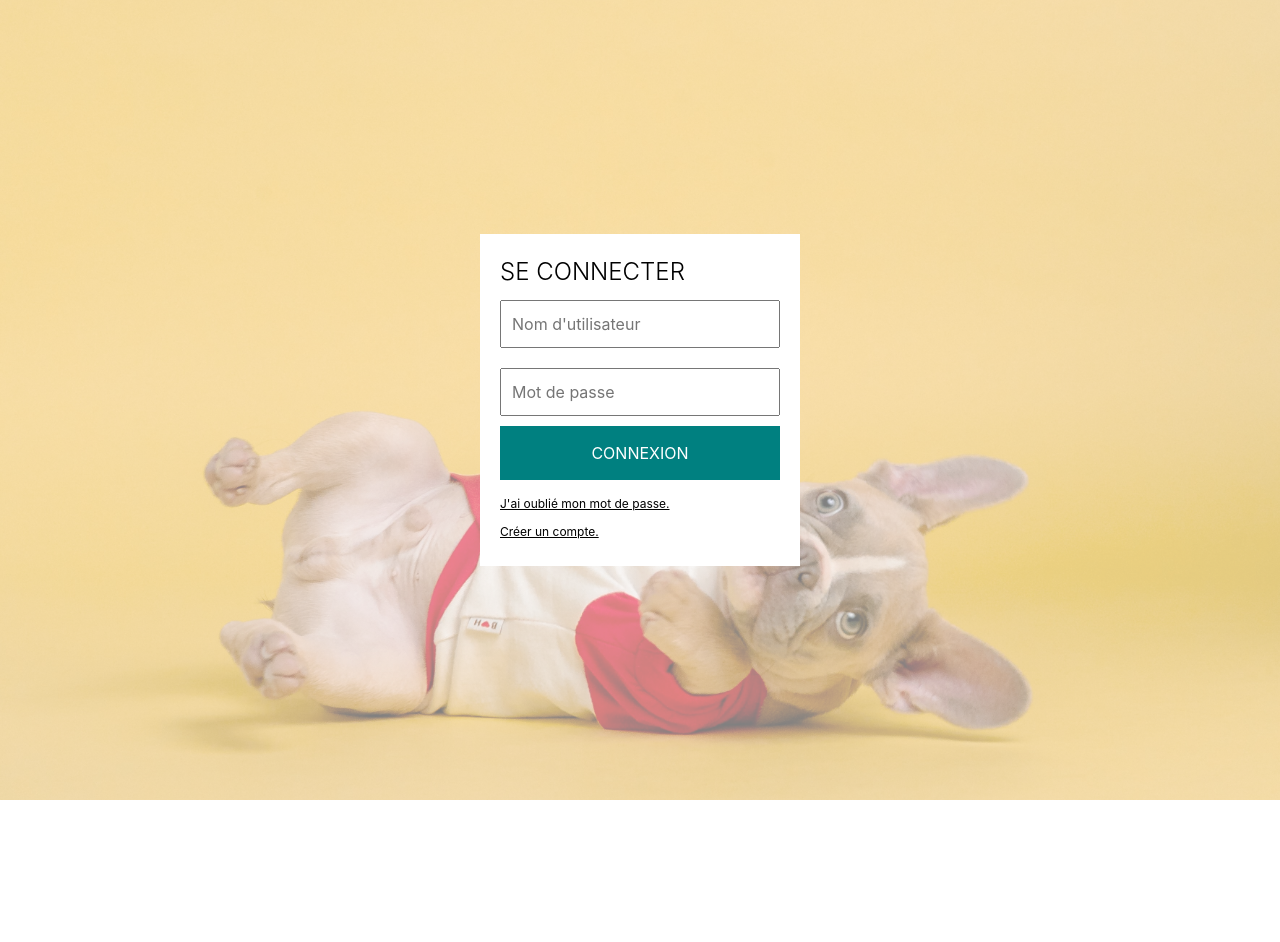
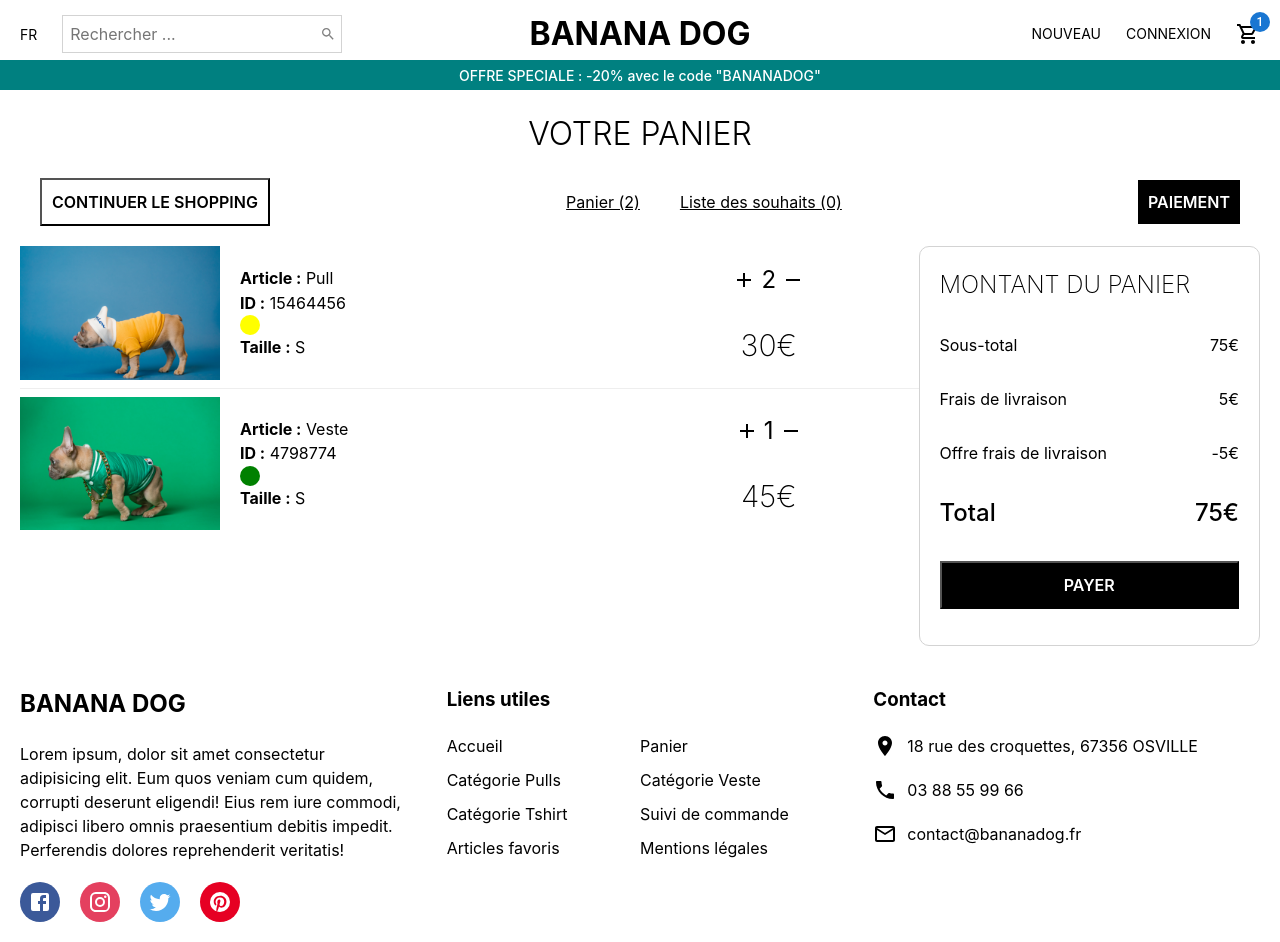
Before and after one commit to CarolineSenes/bananadog-ecommerce, a React (Create React App) app: page / in a window 1280 px wide. Before the commit the page ends 800 px from the top, so only its background shows below. Built offline with nearby package versions, Linux system fonts and the light colour scheme.

Commit message:
add page Cart

```diff
--- a/src/App.js
+++ b/src/App.js
@@ -3,6 +3,7 @@
 import Product from './pages/Product';
 import Register from './pages/Register';
 import Login from './pages/Login';
+import Cart from './pages/Cart';
 import './App.css';
 
 function App() {
@@ -11,7 +12,8 @@
     //<ProductList />
     //<Product />
     //<Register/>
-    <Login/>
+    //<Login/>
+    <Cart/>
   );
 }
 
--- /dev/null
+++ b/src/pages/Cart.jsx
@@ -0,0 +1,248 @@
+import styled from "@emotion/styled";
+import Announcement from "../components/Announcement";
+import Navbar from "../components/Navbar";
+import Footer from "../components/Footer";
+import { Add, Remove, Topic } from "@mui/icons-material";
+
+const Container = styled.div``;
+const Wrapper = styled.div`
+  padding: 20px;
+`;
+const Title = styled.h1`
+  text-transform: uppercase;
+  font-weight: 300;
+  text-align: center;
+`;
+const Top = styled.div`
+  display: flex;
+  align-items: center;
+  justify-content: space-between;
+  padding: 20px;
+`;
+
+const TopButton = styled.button`
+  padding: 10px;
+  font-weight: 600;
+  cursor: pointer;
+  text-transform: uppercase;
+  border: ${(props) => props.type === "filled" && "none"};
+  background-color: ${(props) =>
+    props.type === "filled" ? "black" : "transparent"};
+  color: ${(props) => props.type === "filled" && "white"};
+`;
+
+const TopTexts = styled.div`
+
+`;
+
+const TopText = styled.span`
+text-decoration: underline;
+cursor: pointer;
+margin: 0 20px;
+`;
+
+const Bottom = styled.div`
+display: flex;
+justify-content: space-between;
+`;
+
+const Info = styled.div`
+flex: 3;
+`;
+
+const Product = styled.div`
+display: flex;
+justify-content: space-between;
+`;
+
+const ProductDetails = styled.div`
+flex:2;
+display: flex;
+`;
+
+const Image = styled.img`
+width: 200px;
+`;
+
+const Details = styled.div`
+padding: 20px;
+display: flex;
+flex-direction: column;
+justify-content: space-around;
+`;
+
+const ProductName = styled.span`
+
+`;
+
+const ProductId = styled.span`
+
+`;
+
+const ProductColor = styled.div`
+width: 20px;
+height: 20px;
+border-radius: 50%;
+background-color: ${(props) => props.color};`;
+
+const ProductSize = styled.span`
+
+`;
+
+const PriceDetail = styled.div`
+flex:1;
+display: flex;
+flex-direction: column;
+align-items: center;
+justify-content: center;
+`;
+
+const ProductAmountContainer = styled.div`
+display: flex;
+align-items: center;
+margin-bottom: 20px;
+`;
+
+const ProductAmount = styled.div`
+font-size: 24px;
+margin: 5px;
+`;
+
+const ProductPrice = styled.div`
+font-size: 30px;
+font-weight: 200;
+`;
+
+const Hr = styled.hr`
+background-color: #eee;
+border: none;
+height: 1px;
+`
+
+const Summary = styled.div`
+flex: 1;
+border: .5px solid lightgray;
+border-radius: 10px;
+padding: 20px;
+height: 50vh;
+`;
+
+const SummaryTitle = styled.h2`
+text-transform: uppercase;
+font-weight: 200;
+`;
+
+const SummaryItem = styled.div`
+margin: 30px 0;
+display: flex;
+justify-content: space-between;
+font-weight: ${props=>props.type === "total" && "500"};
+font-size: ${props=>props.type === "total" && "24px"};
+
+`;
+
+
+const SummaryItemText = styled.span`
+
+`;
+
+const SummaryItemPrice = styled.span`
+
+`;
+
+const Button = styled.button`
+text-transform: uppercase;
+width: 100%;
+padding: 10px;
+background-color: black;
+color: white;
+font-weight: 600;
+cursor: pointer;
+`;
+
+
+const Cart = () => {
+  return (
+    <Container>
+      <Navbar />
+      <Announcement />
+      <Wrapper>
+        <Title>votre panier</Title>
+        <Top>
+          <TopButton>continuer le shopping</TopButton>
+          <TopTexts>
+              <TopText>Panier (2)</TopText>
+              <TopText>Liste des souhaits (0)</TopText>
+          </TopTexts>
+          <TopButton type="filled">paiement</TopButton>
+        </Top>
+        <Bottom>
+            <Info>
+                <Product>
+                    <ProductDetails>
+                        <Image src="/assets/h2.jpg"/>
+                        <Details>
+                            <ProductName><b>Article :</b> Pull</ProductName>
+                            <ProductId><b>ID :</b> 15464456</ProductId>
+                            <ProductColor color="yellow" />
+                            <ProductSize><b>Taille :</b> S</ProductSize>
+                        </Details>
+                    </ProductDetails>
+                    <PriceDetail>
+                        <ProductAmountContainer>
+                            <Add/>
+                            <ProductAmount>2</ProductAmount>
+                            <Remove/>
+                        </ProductAmountContainer>
+                        <ProductPrice>30€</ProductPrice>
+                    </PriceDetail>
+                </Product>
+                <Hr/>
+                <Product>
+                    <ProductDetails>
+                        <Image src="/assets/h3.jpg"/>
+                        <Details>
+                            <ProductName><b>Article :</b> Veste</ProductName>
+                            <ProductId><b>ID :</b> 4798774</ProductId>
+                            <ProductColor color="green" />
+                            <ProductSize><b>Taille :</b> S</ProductSize>
+                        </Details>
+                    </ProductDetails>
+                    <PriceDetail>
+                        <ProductAmountContainer>
+                            <Add/>
+                            <ProductAmount>1</ProductAmount>
+                            <Remove/>
+                        </ProductAmountContainer>
+                        <ProductPrice>45€</ProductPrice>
+                    </PriceDetail>
+                </Product>
+            </Info>
+            <Summary>
+                <SummaryTitle>montant du panier</SummaryTitle>
+                <SummaryItem>
+                    <SummaryItemText>Sous-total</SummaryItemText>
+                    <SummaryItemPrice>75€</SummaryItemPrice>
+                </SummaryItem>
+                <SummaryItem>
+                    <SummaryItemText>Frais de livraison</SummaryItemText>
+                    <SummaryItemPrice>5€</SummaryItemPrice>
+                </SummaryItem>
+                <SummaryItem>
+                    <SummaryItemText>Offre frais de livraison</SummaryItemText>
+                    <SummaryItemPrice>-5€</SummaryItemPrice>
+                </SummaryItem>
+                <SummaryItem type="total">
+                    <SummaryItemText>Total</SummaryItemText>
+                    <SummaryItemPrice>75€</SummaryItemPrice>
+                </SummaryItem>
+                <Button>payer</Button>
+            </Summary>
+        </Bottom>
+      </Wrapper>
+      <Footer />
+    </Container>
+  );
+};
+
+export default Cart;
```
